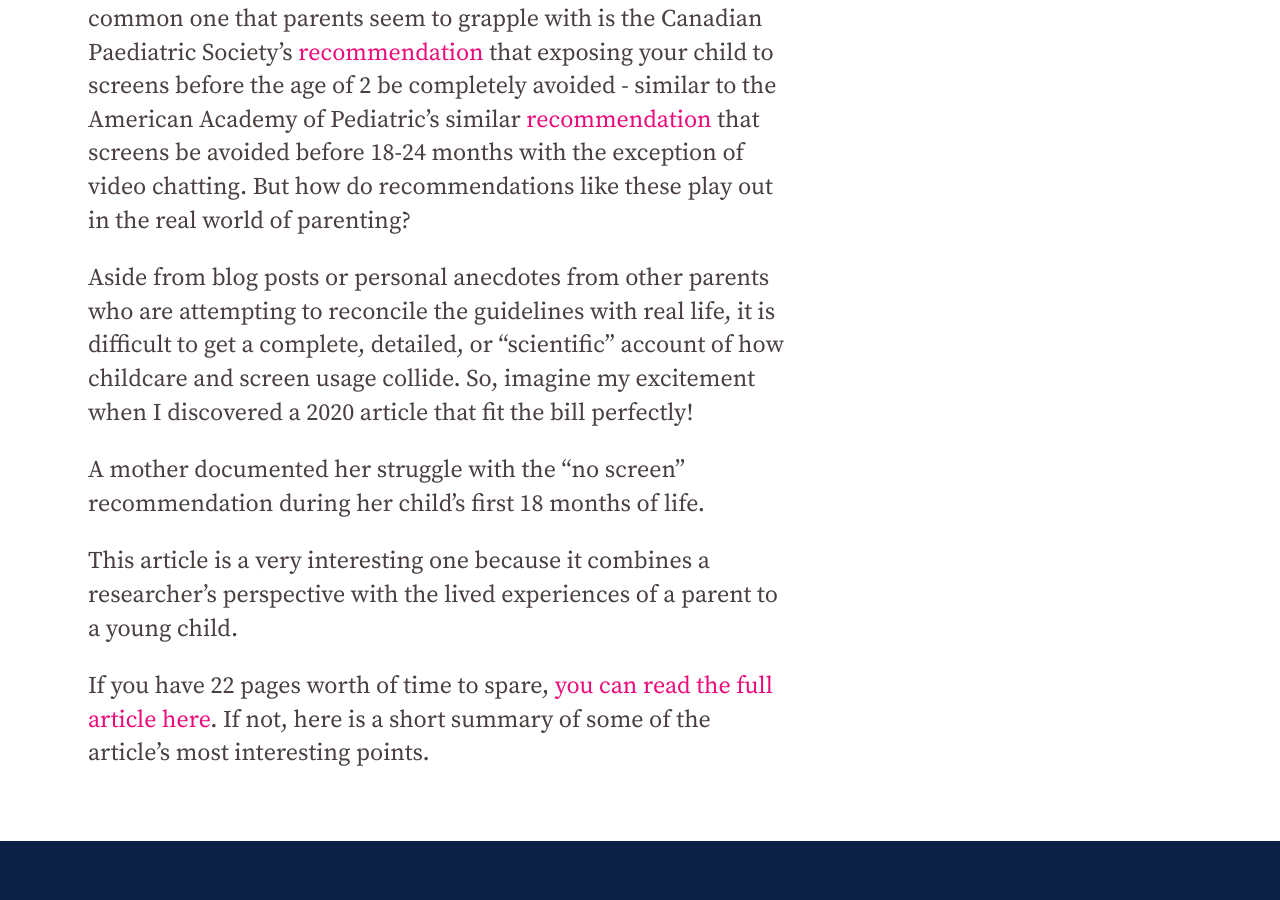
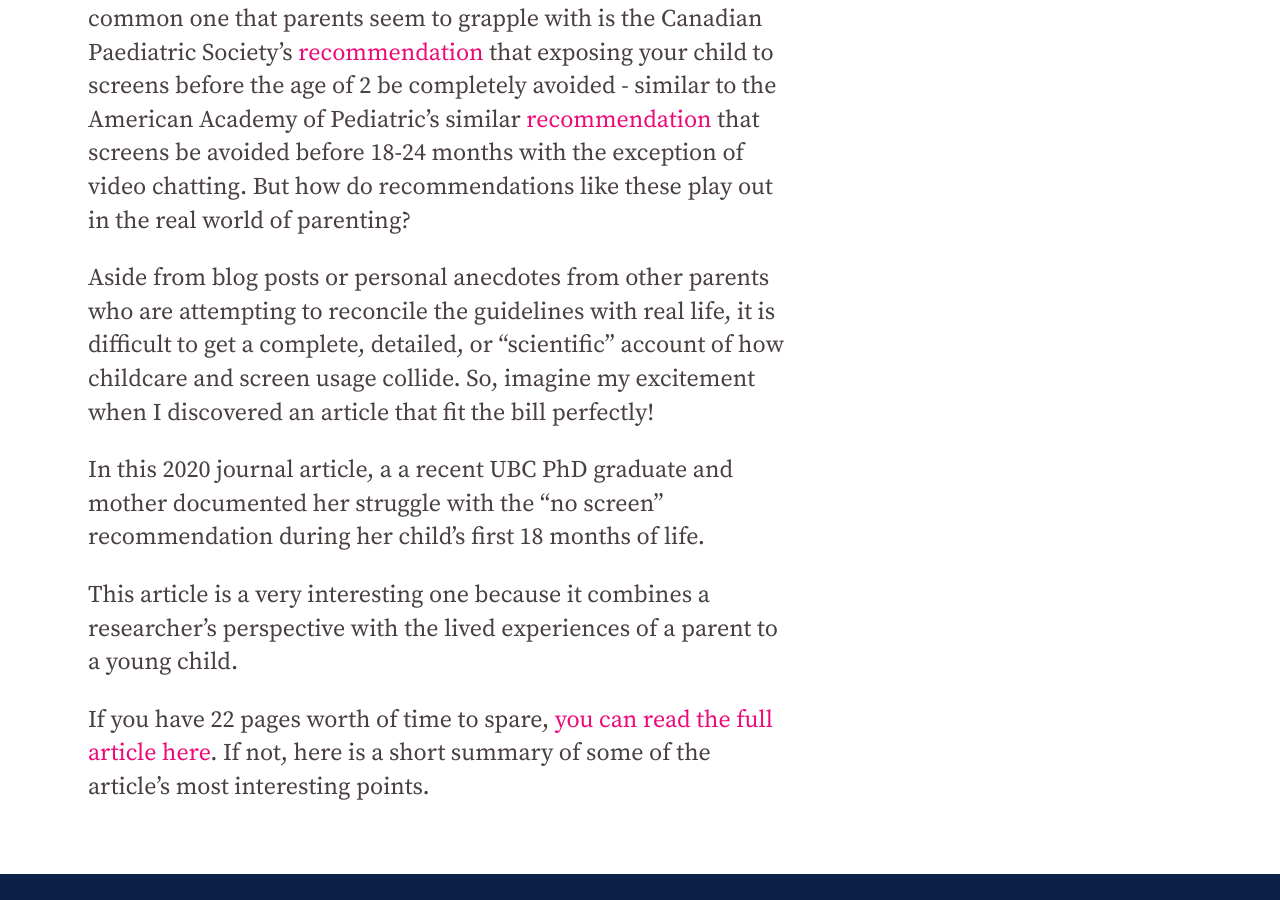
Before and after one commit to famliy-screen-time/familyscreentime.ca, a Jekyll site: the page built from _posts/2020-06-21-no-screens-before-age-2-is-it-possible.md, in a window 1280 px wide and 900 px high, scrolled down 911 px. Built offline with Jekyll 4.4.1, drawn with Linux system fonts in a browser that asks for light colours; nearby versions of some CDN libraries.

Commit message:
Update Blog “2020-06-21-no-screens-before-age-2-is-it-possible”

```diff
--- a/_posts/2020-06-21-no-screens-before-age-2-is-it-possible.md
+++ b/_posts/2020-06-21-no-screens-before-age-2-is-it-possible.md
@@ -8,9 +8,9 @@ author: sagetrampleasure
 
 Many parents struggle with fully adhering to guidelines on screen usage that seem unrealistic or unattainable. The most common one that parents seem to grapple with is the Canadian Paediatric Society's [recommendation](https://www.cps.ca/en/documents/position/screen-time-and-young-children) that exposing your child to screens before the age of 2 be completely avoided - similar to the American Academy of Pediatric's similar [recommendation](https://www.aap.org/en-us/about-the-aap/aap-press-room/news-features-and-safety-tips/Pages/Children-and-Media-Tips.aspx) that screens be avoided before 18-24 months with the exception of video chatting. But how do recommendations like these play out in the real world of parenting?
 
-Aside from blog posts or personal anecdotes from other parents who are attempting to reconcile the guidelines with real life, it is difficult to get a complete, detailed, or "scientific" account of how childcare and screen usage collide. So, imagine my excitement when I discovered a 2020 article that fit the bill perfectly!
+Aside from blog posts or personal anecdotes from other parents who are attempting to reconcile the guidelines with real life, it is difficult to get a complete, detailed, or "scientific" account of how childcare and screen usage collide. So, imagine my excitement when I discovered an article that fit the bill perfectly!
 
-A mother documented her struggle with the "no screen" recommendation during her child's first 18 months of life.
+In this 2020 journal article, a a recent UBC PhD graduate and mother documented her struggle with the "no screen" recommendation during her child's first 18 months of life.
 
 
 
```
